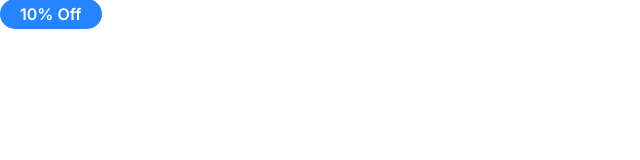
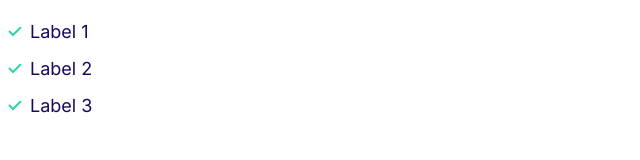
Before and after one commit to EgeraldoTM/Cloud-Hosting-Website, a plain HTML site: page index.html in a window 1280 px wide. Shown: the whole page, without its empty margins (0-640 px from the left). Drawn offline with Linux system fonts and the light colour scheme.

Commit message:
Build the list component

```diff
--- a/css/styles.css
+++ b/css/styles.css
@@ -120,3 +120,32 @@ a{
         font-size: 1.2rem;
     }
 }
+
+/* Lists */
+
+.list{
+    list-style: none;
+    padding-left: 0;
+    color: var(--color-headings);
+}
+
+.list--inline .list__item{
+    display: inline-block;
+    margin-right: 2rem;
+}
+
+.list--tick{
+    list-style-image: url(../images/tick.svg);
+    padding-left: 3rem;
+}
+
+.list--tick .list__item{
+    padding-left: 0.5rem;
+    margin-bottom: 1rem;
+}
+
+@media screen and (min-width: 1024px) {
+    .list--tick .list__item{
+        padding-left: 0;
+    }
+}
--- a/index.html
+++ b/index.html
@@ -14,6 +14,10 @@
     <link rel="stylesheet" href="css/styles.css" />
   </head>
   <body>
-    <span class="badge badge--primary">10% Off</span>
+    <ul class="list list--tick">
+      <li class="list__item">Label 1</li>
+      <li class="list__item">Label 2</li>
+      <li class="list__item">Label 3</li>
+    </ul>
   </body>
 </html>
```
Also changed, not shown: components/lists.html (added, +5 -0 lines), images/tick.svg (added).
